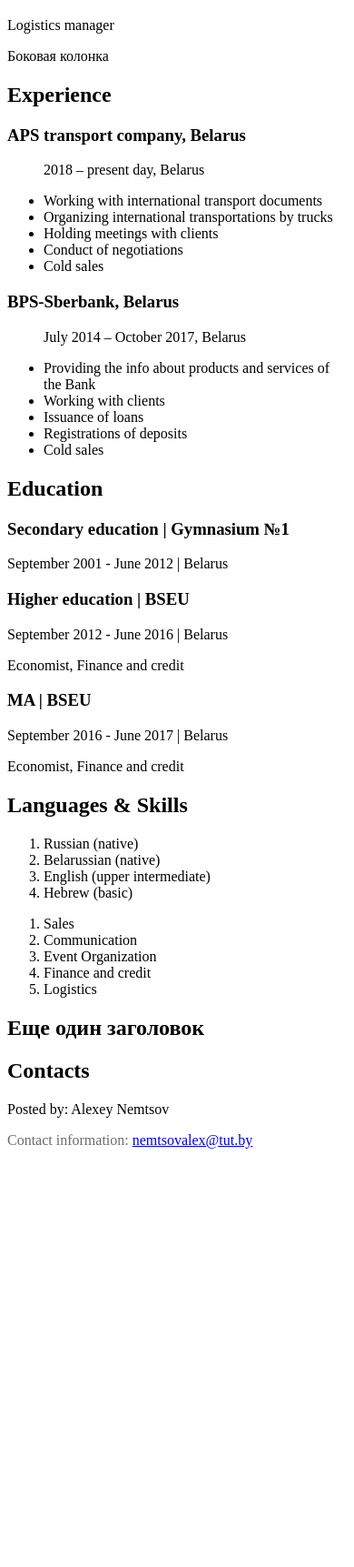
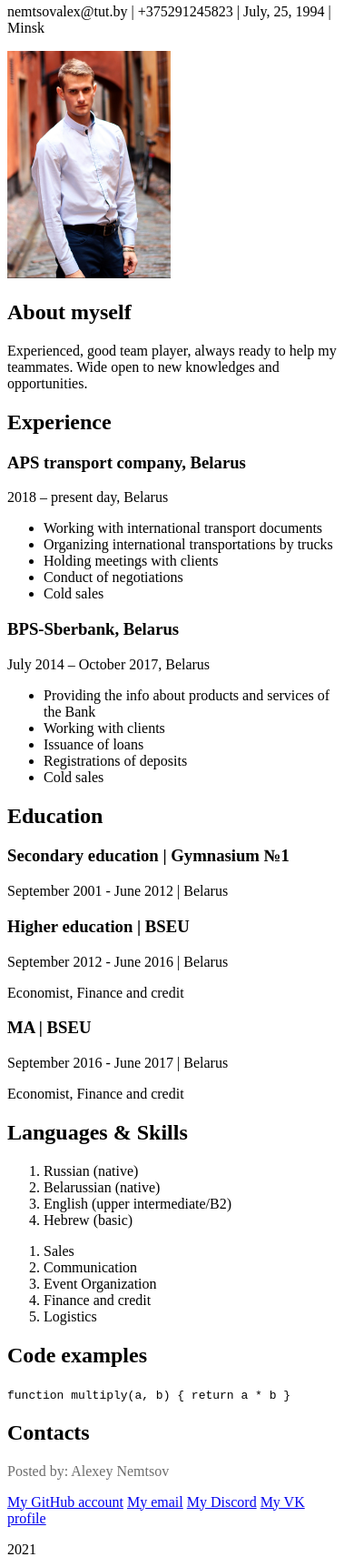
Before and after one commit to AlexeyNemtsov/rsschool-cv222, a plain HTML site: page index.html in a window 390 px wide. Shown: the part 76-1799 px from the top of the page at 91% size. Before the commit the page ends 1355 px from the top, so only its background shows below. Drawn offline with Linux system fonts and the light colour scheme.

Commit message:
feat: links and images

```diff
--- a/index.html
+++ b/index.html
@@ -1,59 +1,54 @@
 <!DOCTYPE html>
+<html lang="en">
 
-<html lang="ru">
+<head>
     <meta charset="UTF-8">
-<meta name="viewport" content="width=device-width, height=device-height, initial-scale=1.0, user-scalable=yes">
-
-<link rel="icon" href="" type="image/jpg" sizes="32x32">
-
-<header>
+    <meta http-equiv="X-UA-Compatible" content="IE=edge">
+    <meta name="viewport" content="width=device-width, initial-scale=1.0">
+    <title>cv</title>
     <link href="style.css" rel="stylesheet">
-
-    <div class="hamburger-menu">
-        <input id="menu__toggle" type="checkbox" />
-        <label class="menu__btn" for="menu__toggle">
-            <span></span>
-        </label>
-        <ul class="menu__box">
-            <li><a class="menu__item" href="#experience">Experience</a></li>
-            <li><a class="menu__item" href="#education">Education</a></li>
-            <li><a class="menu__item" href="#lang">Languages & Skills</a></li>
-            <li><a class="menu__item" href="#contacts">Contacts</a></li>
-        </ul>
-    </div>
+    <link rel="icon" href="./assets/favicon.ico" type="image/jpg" sizes="32x32">
+</head>
 
 
-    <nav>
+<body class="body">
 
-        <a href="#experience">Experience</a>
-        <a href="#education">Education</a>
-        <a href="#lang">Languages & Skills</a>
-        <a href="#contacts">Contacts</a>
-
+    <header class="container">
+        <nav class="nav">
+            <ul class="nav-list">
+                <li class="nav-item"><a href="#AboutMyself">About myself </a></li>
+                <li class="nav-item"><a href="#experience">Experience </a></li>
+                <li class="nav-item"><a href="#education">Education </a></li>
+                <li class="nav-item"><a href="#lang">Languages & Skills </a></li>
+                <li class="nav-item"><a href="#code">Code examples </a></li>
+                <li class="nav-item"><a href="#contacts">Contacts </a></li>
+            </ul>
         </nav>
     </header>
 
+    <main class="container">
+        <h1>Nemtsov Alexey</h1>
+        <p>nemtsovalex@tut.by | +375291245823 | July, 25, 1994 | Minsk</p>
+        <img src=" ./assets/Myfoto.png" alt="My photo" height="250px" width="180px">
+        <div class="main-container">
+            <section id="AboutMyself">
 
-<aside>
-    <p>
-    <h1>Nemtsov Alexey</h1>
-    <p>Logistics manager</p>
-    </p>
+                <h2>About myself</h2>
+                <p>Experienced, good team player, always ready to help my teammates. Wide open to new knowledges
+                    and
+                    opportunities.</p>
 
-    <p>Боковая колонка</p>
-</aside>
+            </section>
+            <section class="section" id="experience">
 
-<main>
-    <section>
-        <div id="experience">
                 <h2>Experience</h2>
-        </div>
+
                 <article>
                     <h3>APS transport company, Belarus</h3>
 
+                    <p>2018 – present day, Belarus</p>
+                    <ul>
 
-            <ul>
-                <p>2018 – present day, Belarus</p>
 
                         <li>Working with international transport documents</li>
                         <li>Organizing international transportations by trucks</li>
@@ -65,8 +60,9 @@
 
                 <article>
                     <h3>BPS-Sberbank, Belarus</h3>
+                    <p>July 2014 – October 2017, Belarus</p>
                     <ul>
-                <p>July 2014 – October 2017, Belarus</p>
+
 
                         <li>Providing the info about products and services of the Bank</li>
                         <li>Working with clients</li>
@@ -77,10 +73,9 @@
                 </article>
             </section>
 
-    <section>
-        <div id="education">
+            <section class="section" id="education">
+
                 <h2>Education</h2>
-        </div>
 
                 <h3>Secondary education | Gymnasium №1</h3>
                 <p>September 2001 - June 2012 | Belarus</p>
@@ -94,19 +89,16 @@
                 <p>Economist, Finance and credit</p>
             </section>
 
-    <section>
-        <div id="lang">
+            <section class="section" id="lang">
+
                 <h2>Languages & Skills</h2>
-        </div>
-        <p></p>
                 <ol>
                     <li>Russian (native)</li>
                     <li>Belarussian (native)</li>
-            <li>English (upper intermediate)</li>
+                    <li>English (upper intermediate/B2)</li>
                     <li>Hebrew (basic)</li>
 
                 </ol>
-        <p></p>
                 <ol>
                     <li>Sales</li>
                     <li>Communication</li>
@@ -116,18 +108,39 @@
                 </ol>
             </section>
 
-    <article>
-        <h1>Еще один заголовок</h1>
-    </article>
+            <section class="section" id="code">
+
+                <h2>Code examples</h2>
+                <code>function multiply(a, b) {
+                return a * b
+            }
+            </code>
+            </section>
+        </div>
+
     </main>
 
-<footer>
-    <div id="contacts">
+    <footer class="container" id="contacts">
+
+
+        <div class="footer">
             <h2>Contacts</h2>
+            <div class="footer2">
+                <p class="black-white ">Posted by: Alexey Nemtsov</p>
+                <a href="https://github.com/alexeynemtsov">My GitHub account</a>
+                <a href="mailto:nemtsovalex@tut.by">My email</a>
+                <a href="https://discord.com/channels/%D0%9B%D0%B5%D1%88%D0%B0#9790">My Discord</a>
+                <a href="https://vk.com/nemtsov94">My VK profile</a>
+
             </div>
-    <p>Posted by: Alexey Nemtsov</p>
-    <p class="black-white ">Contact information: <a href="mailto:nemtsovalex@tut.by">nemtsovalex@tut.by</a></p>
+            <p>2021</p>
+            <p><a href="https://rs.school/js/"><img src="https://rs.school/images/rs_school_js.svg" alt="Rs school logo"
+                        height="48px" width="48px"></a></p>
+        </div>
+
     </footer>
+
+</body>
 
 
 </html>
```
Lines whose indentation alone changed are shown as unchanged.
